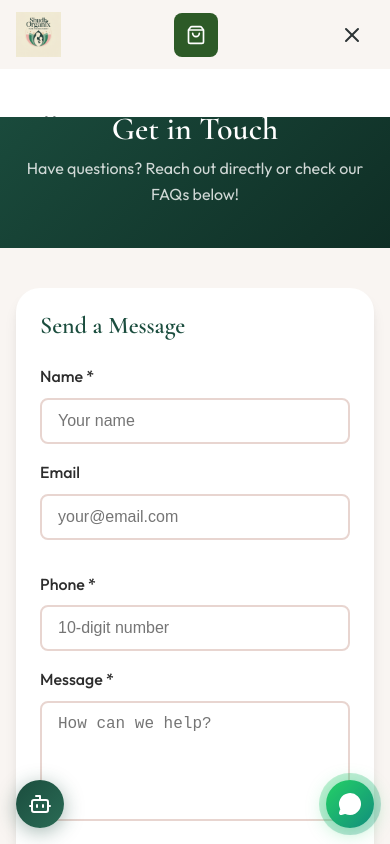
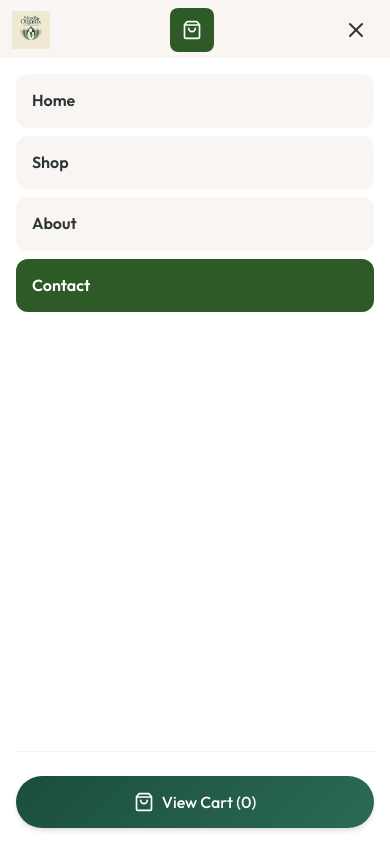
Before and after one commit to ganeshkrishnareddy/shudh_organix, a React (Vite) app: page /contact in a window 390 px wide. Both pictures are taken after a click on the button 352 px from the left and 34 px from the top of the page. Shown: the top 844 px of the page. Built offline with nearby package versions, Linux system fonts and the light colour scheme.

Commit message:
Fix mobile menu with React conditional rendering for guaranteed visibility

```diff
--- a/src/components/Header.css
+++ b/src/components/Header.css
@@ -6,7 +6,6 @@
     z-index: 1000;
     background: rgba(249, 245, 242, 0.98);
     backdrop-filter: blur(10px);
-    transition: box-shadow 0.3s ease;
 }
 
 .header--scrolled {
@@ -24,8 +23,6 @@
 
 /* Logo */
 .header__logo {
-    display: flex;
-    align-items: center;
     flex-shrink: 0;
 }
 
@@ -33,7 +30,7 @@
     height: 45px;
 }
 
-/* Desktop Navigation */
+/* Desktop Navigation - Hidden on Mobile */
 .header__nav {
     display: none;
     align-items: center;
@@ -52,29 +49,11 @@
     color: #2d3436;
     text-transform: uppercase;
     letter-spacing: 0.5px;
-    transition: color 0.2s;
-    position: relative;
-}
-
-.header__nav-link::after {
-    content: '';
-    position: absolute;
-    bottom: -4px;
-    left: 0;
-    width: 0;
-    height: 2px;
-    background: #2d5a27;
-    transition: width 0.2s;
 }
 
 .header__nav-link:hover,
 .header__nav-link--active {
     color: #2d5a27;
-}
-
-.header__nav-link:hover::after,
-.header__nav-link--active::after {
-    width: 100%;
 }
 
 /* Actions */
@@ -92,7 +71,6 @@
     height: 40px;
     color: #2d3436;
     border-radius: 8px;
-    transition: all 0.2s;
 }
 
 @media (min-width: 769px) {
@@ -116,12 +94,10 @@
     background: #2d5a27;
     color: white;
     border-radius: 8px;
-    transition: all 0.2s;
 }
 
 .header__cart-btn:hover {
     background: #3d7a37;
-    transform: scale(1.05);
 }
 
 .header__cart-count {
@@ -138,10 +114,9 @@
     font-size: 11px;
     font-weight: 600;
     border-radius: 50px;
-    padding: 0 6px;
 }
 
-/* Mobile Toggle Button */
+/* Mobile Toggle - Only on Mobile */
 .header__mobile-toggle {
     display: flex;
     align-items: center;
@@ -153,7 +128,6 @@
     background: transparent;
     border: none;
     cursor: pointer;
-    transition: background 0.2s;
 }
 
 @media (min-width: 769px) {
@@ -166,9 +140,9 @@
     background: #f5f0eb;
 }
 
-/* ============================================
-   MOBILE MENU - Simple Approach
-   ============================================ */
+/* ===========================================
+   MOBILE MENU - Full Screen Overlay
+   =========================================== */
 .header__mobile-menu {
     position: fixed;
     top: 69px;
@@ -176,29 +150,29 @@
     right: 0;
     bottom: 0;
     width: 100%;
-    height: calc(100% - 69px);
-    background: white;
+    min-height: calc(100vh - 69px);
+    background: #ffffff;
     padding: 24px;
     z-index: 999;
     overflow-y: auto;
     display: flex;
     flex-direction: column;
-
-    /* HIDDEN STATE */
-    transform: translateX(100%);
-    opacity: 0;
-    pointer-events: none;
-    transition: transform 0.3s ease, opacity 0.3s ease;
+    animation: slideIn 0.2s ease-out;
 }
 
-/* OPEN STATE */
-.header__mobile-menu--open {
-    transform: translateX(0);
-    opacity: 1;
-    pointer-events: auto;
+@keyframes slideIn {
+    from {
+        opacity: 0;
+        transform: translateX(20px);
+    }
+
+    to {
+        opacity: 1;
+        transform: translateX(0);
+    }
 }
 
-/* Hide on desktop */
+/* Hide on Desktop */
 @media (min-width: 769px) {
     .header__mobile-menu {
         display: none !important;
@@ -215,17 +189,17 @@
     display: block;
     padding: 16px 20px;
     font-size: 18px;
-    font-weight: 500;
+    font-weight: 600;
     color: #2d3436;
     border-radius: 12px;
-    transition: all 0.2s;
+    background: #f9f5f2;
     text-decoration: none;
 }
 
 .header__mobile-link:hover,
 .header__mobile-link--active {
-    background: #f5f0eb;
-    color: #2d5a27;
+    background: #2d5a27;
+    color: white;
 }
 
 .header__mobile-actions {
@@ -243,3 +217,25 @@
     padding: 16px 24px;
     font-size: 16px;
 }
+
+/* Adjust for smaller mobile header */
+@media (max-width: 480px) {
+    .header__container {
+        padding: 8px 12px;
+    }
+
+    .header__logo-img {
+        height: 38px;
+    }
+
+    .header__mobile-menu {
+        top: 58px;
+        min-height: calc(100vh - 58px);
+        padding: 16px;
+    }
+
+    .header__mobile-link {
+        padding: 14px 16px;
+        font-size: 16px;
+    }
+}
--- a/src/components/Header.jsx
+++ b/src/components/Header.jsx
@@ -24,12 +24,28 @@ function Header({ onCartClick }) {
         setIsMobileMenuOpen(false);
     }, [location]);
 
+    // Prevent body scroll when menu is open
+    useEffect(() => {
+        if (isMobileMenuOpen) {
+            document.body.style.overflow = 'hidden';
+        } else {
+            document.body.style.overflow = '';
+        }
+        return () => {
+            document.body.style.overflow = '';
+        };
+    }, [isMobileMenuOpen]);
+
     const navLinks = [
         { path: '/', label: 'Home' },
         { path: '/shop', label: 'Shop' },
         { path: '/about', label: 'About' },
         { path: '/contact', label: 'Contact' },
     ];
+
+    const handleNavClick = () => {
+        setIsMobileMenuOpen(false);
+    };
 
     return (
         <header className={`header ${isScrolled ? 'header--scrolled' : ''}`}>
@@ -82,26 +98,29 @@ function Header({ onCartClick }) {
                 </button>
             </div>
 
-            {/* Mobile Menu */}
-            <div className={`header__mobile-menu ${isMobileMenuOpen ? 'header__mobile-menu--open' : ''}`}>
+            {/* Mobile Menu - Conditionally Rendered */}
+            {isMobileMenuOpen && (
+                <div className="header__mobile-menu">
                     <nav className="header__mobile-nav">
                         {navLinks.map(link => (
                             <Link
                                 key={link.path}
                                 to={link.path}
                                 className={`header__mobile-link ${location.pathname === link.path ? 'header__mobile-link--active' : ''}`}
+                                onClick={handleNavClick}
                             >
                                 {link.label}
                             </Link>
                         ))}
                     </nav>
                     <div className="header__mobile-actions">
-                    <button className="btn btn-primary btn-lg" onClick={onCartClick}>
+                        <button className="btn btn-primary btn-lg" onClick={() => { onCartClick(); setIsMobileMenuOpen(false); }}>
                             <ShoppingBag size={20} />
                             View Cart ({cartCount})
                         </button>
                     </div>
                 </div>
+            )}
         </header>
     );
 }
```
Lines whose indentation alone changed are shown as unchanged.
